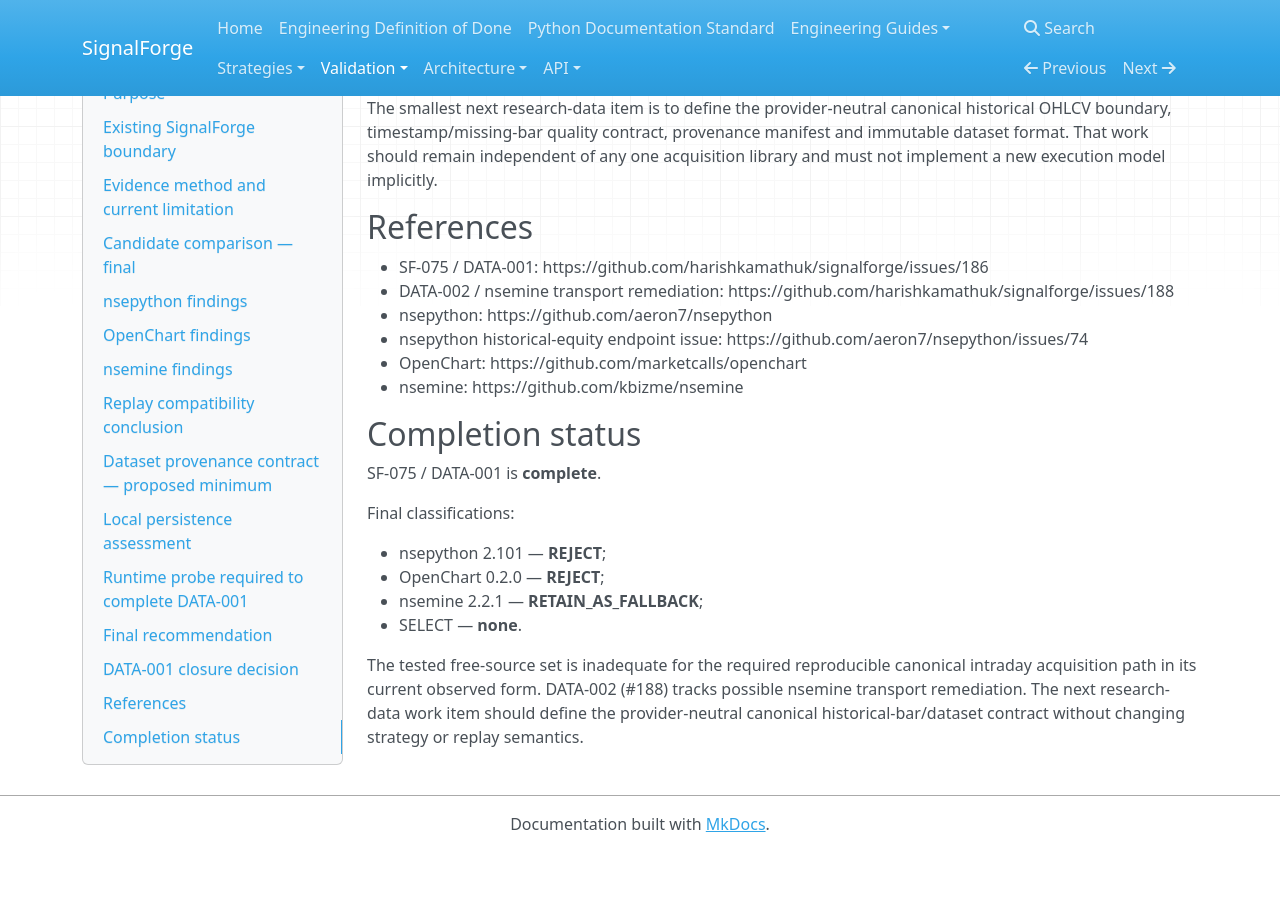
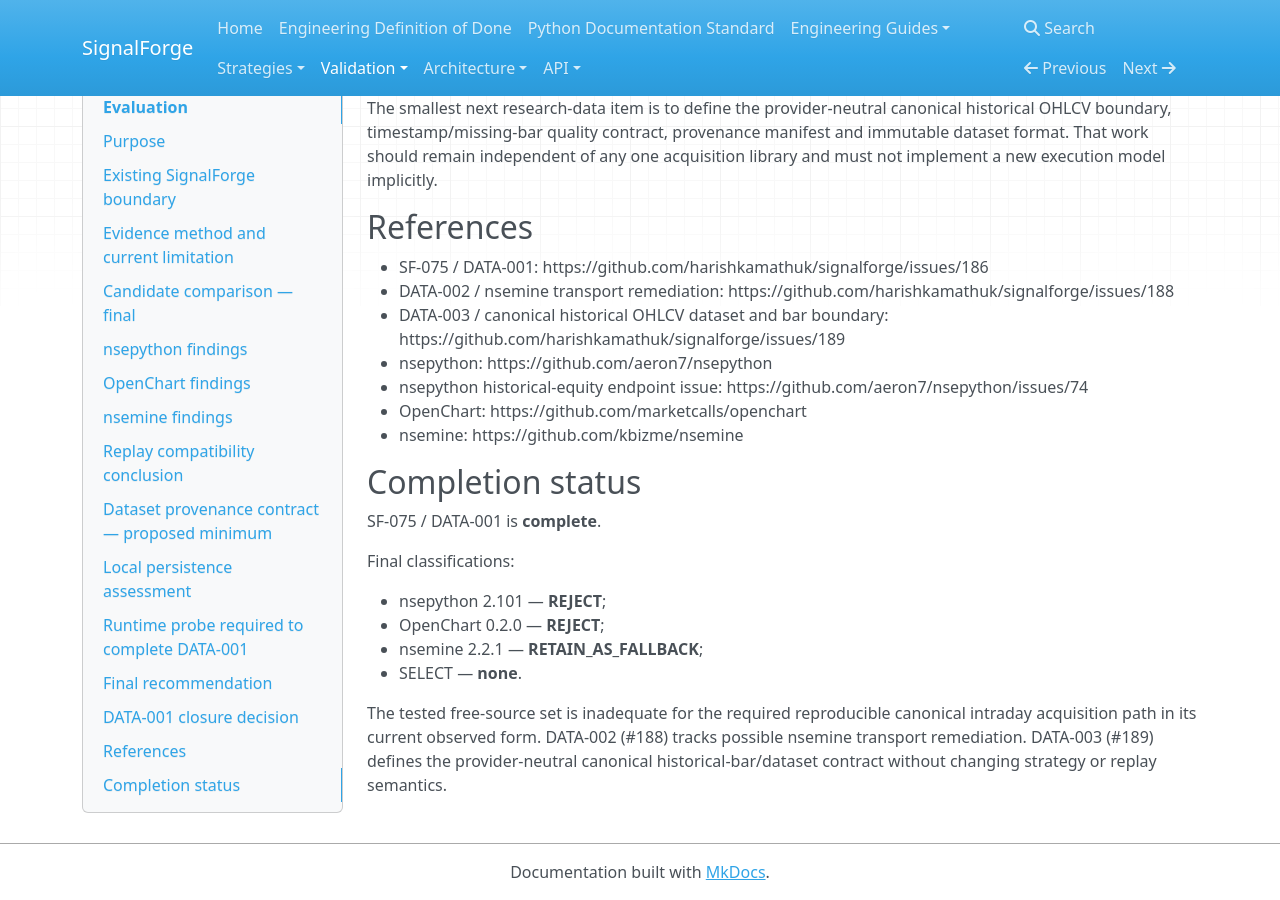
Before and after one commit to harishkamathuk/signalforge, an MkDocs documentation site: the page built from docs/validation/sf-075-data-001-free-nse-historical-data.md, in a window 1280 px wide and 900 px high, scrolled down 18872 px. Built offline with MkDocs 1.6.1, drawn with Linux system fonts in a browser that asks for light colours; nearby versions of some CDN libraries; before the commit the page ends 19724 px from its top, so only the background shows below that.

Commit message:
docs: link DATA-001 follow-up work

```diff
--- a/docs/validation/sf-075-data-001-free-nse-historical-data.md
+++ b/docs/validation/sf-075-data-001-free-nse-historical-data.md
@@ -841,6 +841,7 @@ execution model implicitly.
 
 - SF-075 / DATA-001: https://github.com/harishkamathuk/signalforge/issues/186
 - DATA-002 / nsemine transport remediation: https://github.com/harishkamathuk/signalforge/issues/188
+- DATA-003 / canonical historical OHLCV dataset and bar boundary: https://github.com/harishkamathuk/signalforge/issues/189
 - nsepython: https://github.com/aeron7/nsepython
 - nsepython historical-equity endpoint issue: https://github.com/aeron7/nsepython/issues/74
 - OpenChart: https://github.com/marketcalls/openchart
@@ -858,6 +859,4 @@ Final classifications:
 - SELECT — **none**.
 
 The tested free-source set is inadequate for the required reproducible canonical intraday
-acquisition path in its current observed form. DATA-002 (#188) tracks possible nsemine transport
-remediation. The next research-data work item should define the provider-neutral canonical
-historical-bar/dataset contract without changing strategy or replay semantics.
+acquisition path in its current observed form. DATA-002 (#188) tracks possible nsemine transport remediation. DATA-003 (#189) defines the provider-neutral canonical historical-bar/dataset contract without changing strategy or replay semantics.
```
